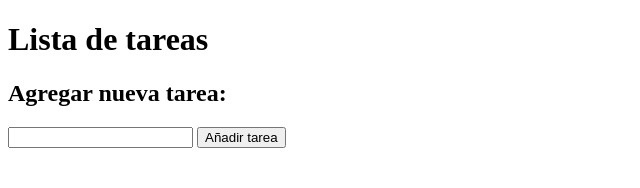
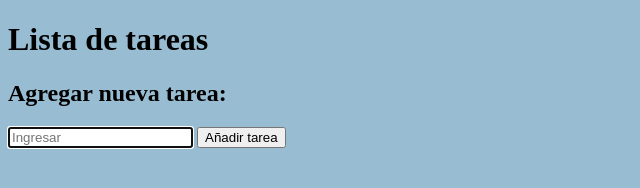
Before and after one commit to ValenMiranda/lista-tareas, a plain HTML site: page index.html in a window 1280 px wide. Shown: the whole page, without its empty margins (0-640 px from the left). Drawn offline with Linux system fonts and the light colour scheme.

Commit message:
Update index.html

```diff
--- a/index.html
+++ b/index.html
@@ -4,7 +4,7 @@
 	<meta charset="UTF-8">
 	<title>Lista Tareas</title>
 </head>
-<body>
+<body bgcolor="#98bdd2">
 	<h1>Lista de tareas</h1>
 	<div class="contenedor">
 
@@ -12,10 +12,12 @@
 			Agregar nueva tarea:
 		</h2>
 
-		<input type="text" name="cuadrotarea">
-		<button class="btn btn-lg btn-primary btn-block submit-btn" type="submit" onclick="mostrartarea(); return false">Añadir tarea</button>
+		<input type="text" id="ingresartarea" name="cuadrotarea" placeholder="Ingresar" autofocus="">
+
+		<button type="submit" onclick="mostrarTarea(); return false">Añadir tarea</button>
 
 	</div>
+
 	<div id="tareanueva"></div>
 	<script src="assets/js/main.js"></script>
 </body>
```
